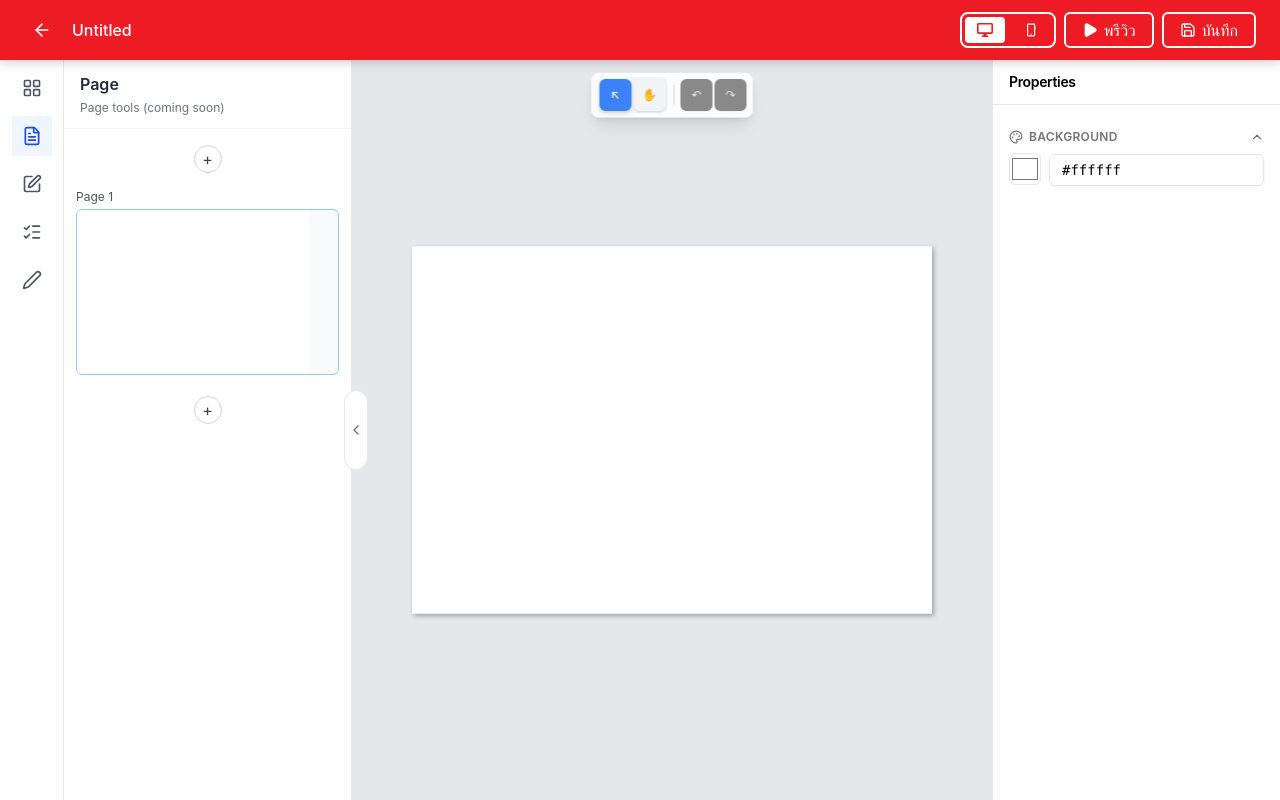
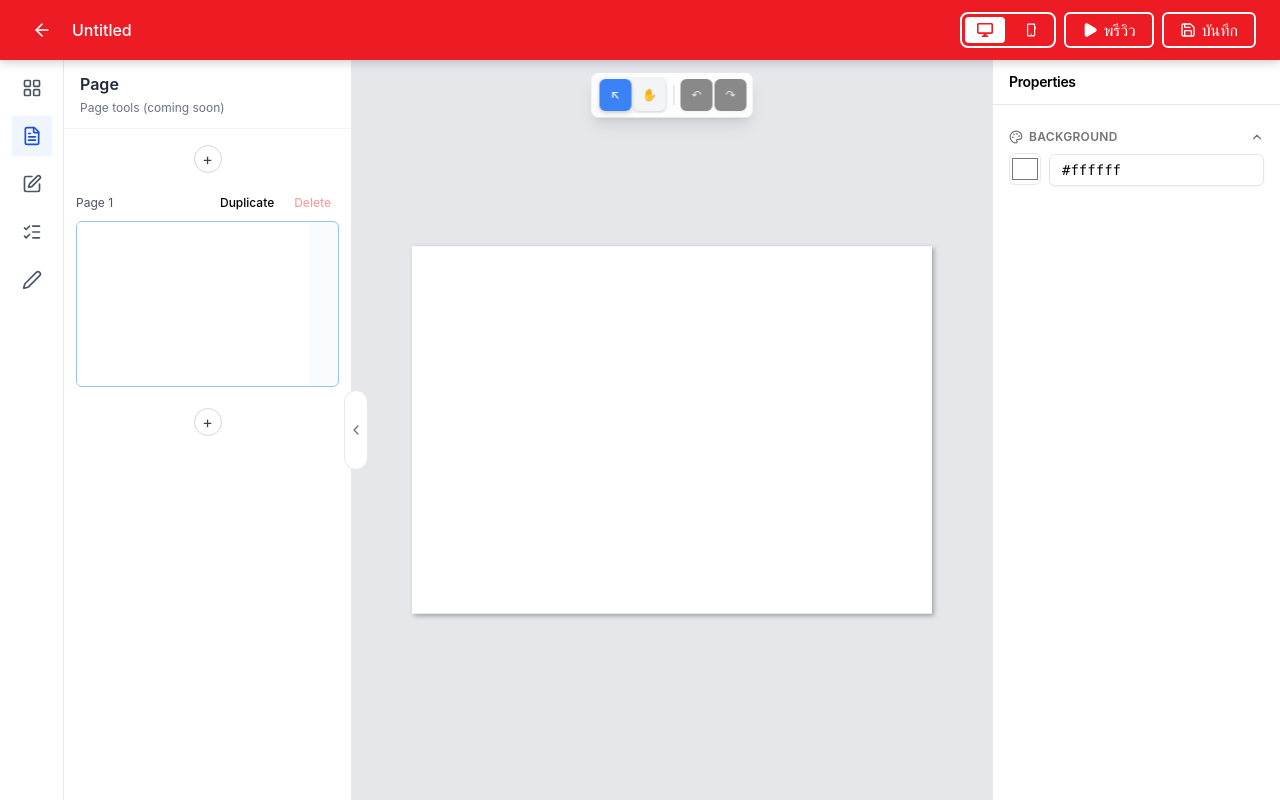
Before and after one commit to Teerapatjundev/Authering-tool-structure, a Next.js app: page /editor/1 in a window 1280 px wide. Both pictures are taken after a click on the button 31 px from the left and 136 px from the top of the page. Built offline with nearby package versions, Linux system fonts and the light colour scheme.

Commit message:
duplicate button and delete button

```diff
--- a/src/features/editor/stores/docStore.ts
+++ b/src/features/editor/stores/docStore.ts
@@ -20,7 +20,77 @@ import { Document, Node, Page } from "../core/doc/types";
 import { createEmptyDocument, A4_LANDSCAPE_WIDTH, A4_LANDSCAPE_HEIGHT } from "../core/doc/migrate";
 import { docsService } from "@/services/api/docs.service";
 import { debounce } from "@/shared/utils/debounce";
-import { generateId } from "@/shared/utils/id";
+import { generateId, generateNodeId } from "@/shared/utils/id";
+
+function deepClone<T>(value: T): T {
+  const sc = (globalThis as any).structuredClone as undefined | ((v: any) => any);
+  if (typeof sc === "function") {
+    try {
+      return sc(value);
+    } catch {
+      // Fall through to JSON clone
+    }
+  }
+
+  const seen = new WeakSet<object>();
+  const json = JSON.stringify(value as any, (_key, val) => {
+    if (typeof val === "function") return undefined;
+
+    if (val && typeof val === "object") {
+      // Drop DOM / Window-like references that cannot be cloned or serialized.
+      const anyVal = val as any;
+      if (typeof anyVal.nodeType === "number") return undefined;
+      if (anyVal.window && anyVal.window === val) return undefined;
+      if (anyVal.self && anyVal.self === val) return undefined;
+
+      if (seen.has(val)) return undefined;
+      seen.add(val);
+    }
+
+    return val;
+  });
+  return JSON.parse(json) as T;
+}
+
+function remapIdsForPageNodes(sourceNodes: Node[]): Node[] {
+  // Remap node ids, and also remap groupId / practice.id / masterId within the duplicated set.
+  const nodeIdMap = new Map<string, string>();
+  const groupIdMap = new Map<string, string>();
+  const practiceIdMap = new Map<string, string>();
+
+  for (const node of sourceNodes) {
+    nodeIdMap.set(node.id, generateNodeId());
+    if (node.groupId && !groupIdMap.has(node.groupId)) {
+      groupIdMap.set(node.groupId, `group_${generateId()}`);
+    }
+    if (node.practice?.id && !practiceIdMap.has(node.practice.id)) {
+      practiceIdMap.set(node.practice.id, `practice_${generateId()}`);
+    }
+  }
+
+  return sourceNodes.map((n) => {
+    const cloned = deepClone(n);
+    cloned.id = nodeIdMap.get(n.id) ?? generateNodeId();
+
+    if (cloned.groupId) {
+      cloned.groupId = groupIdMap.get(cloned.groupId) ?? cloned.groupId;
+    }
+
+    if (cloned.masterId) {
+      // If master is within the same page, remap to the duplicated master. Otherwise, keep reference.
+      cloned.masterId = nodeIdMap.get(cloned.masterId) ?? cloned.masterId;
+    }
+
+    if (cloned.practice?.id) {
+      const newPracticeId = practiceIdMap.get(cloned.practice.id);
+      if (newPracticeId) {
+        cloned.practice.id = newPracticeId;
+      }
+    }
+
+    return cloned;
+  });
+}
 
 interface DocState {
   doc: Document | null;
@@ -31,6 +101,8 @@ interface DocState {
   setDoc: (doc: Document) => void;
   setActivePage: (pageId: string) => void;
   insertPageAt: (insertIndex: number) => void;
+  duplicatePage: (pageId: string) => void;
+  deletePage: (pageId: string) => void;
   movePageToIndex: (pageId: string, toIndex: number) => void;
   addNode: (node: Node) => void;
   removeNodes: (nodeIds: string[]) => void;
@@ -195,6 +267,63 @@ export const useDocStore = create<DocState>()(
       });
     },
 
+    duplicatePage: (pageId: string) => {
+      set((state) => {
+        if (!state.doc) return;
+        const doc = state.doc;
+
+        const fromIndex = doc.pages.findIndex((p) => p.id === pageId);
+        if (fromIndex < 0) return;
+
+        const source = doc.pages[fromIndex];
+        const newPageId = `page_${generateId()}`;
+        const duplicated: Page = {
+          id: newPageId,
+          title: source.title,
+          width: source.width,
+          height: source.height,
+          backgroundColor: source.backgroundColor,
+          nodes: remapIdsForPageNodes(Array.isArray(source.nodes) ? source.nodes : []),
+        };
+
+        doc.pages.splice(fromIndex + 1, 0, duplicated);
+        // รีเซ็ตชื่อหน้าให้เรียงตามลำดับแบบง่ายๆ (เฉพาะ title ที่ขึ้นต้นด้วย "Page ")
+        doc.pages.forEach((p, idx) => {
+          if (p.title?.startsWith("Page ")) p.title = `Page ${idx + 1}`;
+        });
+        doc.activePageId = newPageId;
+        doc.updatedAt = Date.now();
+      });
+    },
+
+    deletePage: (pageId: string) => {
+      set((state) => {
+        if (!state.doc) return;
+        const doc = state.doc;
+        if (doc.pages.length <= 1) return;
+
+        const index = doc.pages.findIndex((p) => p.id === pageId);
+        if (index < 0) return;
+
+        const deletingActive = doc.activePageId === pageId;
+        doc.pages.splice(index, 1);
+
+        if (deletingActive) {
+          const next = doc.pages[index] ?? doc.pages[index - 1] ?? doc.pages[0] ?? null;
+          if (next) doc.activePageId = next.id;
+        }
+
+        // รีเซ็ตชื่อหน้าให้เรียงตามลำดับแบบง่ายๆ (เฉพาะ title ที่ขึ้นต้นด้วย "Page ")
+        doc.pages.forEach((p, idx) => {
+          if (p.title?.startsWith("Page ")) p.title = `Page ${idx + 1}`;
+        });
+
+        // Ensure active page remains valid
+        ensureActivePage(doc);
+        doc.updatedAt = Date.now();
+      });
+    },
+
     movePageToIndex: (pageId: string, toIndex: number) => {
       set((state) => {
         if (!state.doc) return;
--- a/src/features/editor/ui/leftSidebar/PagePanel.tsx
+++ b/src/features/editor/ui/leftSidebar/PagePanel.tsx
@@ -2,6 +2,7 @@
 
 import { useState } from "react";
 import { Stage, Layer, Rect, Group } from "react-konva";
+import { Button } from "@/components/ui/button";
 import { useDocStore } from "@/features/editor/stores/docStore";
 import { RenderNodes } from "@/features/editor/renderer/konva/RenderNodes";
 import type { Page } from "@/features/editor/core/doc/types";
@@ -28,14 +29,60 @@ function InsertPageButton({ insertIndex }: { insertIndex: number }) {
 function PagePreview({ page, index }: { page: Page; index: number }) {
   const doc = useDocStore((s) => s.doc);
   const setActivePage = useDocStore((s) => s.setActivePage);
+  const duplicatePage = useDocStore((s) => s.duplicatePage);
+  const deletePage = useDocStore((s) => s.deletePage);
   const isActive = !!doc && doc.activePageId === page.id;
+  const canDelete = (doc?.pages?.length ?? 0) > 1;
 
   const scale = PREVIEW_WIDTH / page.width;
   const previewHeight = Math.max(1, Math.round(page.height * scale));
 
   return (
     <div className="w-full">
-      <div className="mb-1 text-xs text-gray-600">Page {index + 1}</div>
+      <div className="flex items-center justify-between gap-2 mb-1">
+        <div className="text-xs text-gray-600">Page {index + 1}</div>
+        <div className="flex items-center gap-1">
+          <Button
+            type="button"
+            variant="ghost"
+            size="sm"
+            draggable={false}
+            className="px-2 h-7"
+            onPointerDown={(e) => e.stopPropagation()}
+            onDragStart={(e) => {
+              e.preventDefault();
+              e.stopPropagation();
+            }}
+            onClick={(e) => {
+              e.stopPropagation();
+              duplicatePage(page.id);
+            }}
+            aria-label={`Duplicate page ${index + 1}`}
+          >
+            Duplicate
+          </Button>
+          <Button
+            type="button"
+            variant="ghost"
+            size="sm"
+            draggable={false}
+            className="px-2 h-7 text-destructive hover:text-destructive"
+            disabled={!canDelete}
+            onPointerDown={(e) => e.stopPropagation()}
+            onDragStart={(e) => {
+              e.preventDefault();
+              e.stopPropagation();
+            }}
+            onClick={(e) => {
+              e.stopPropagation();
+              deletePage(page.id);
+            }}
+            aria-label={`Delete page ${index + 1}`}
+          >
+            Delete
+          </Button>
+        </div>
+      </div>
       <button
         type="button"
         onClick={() => setActivePage(page.id)}
```
